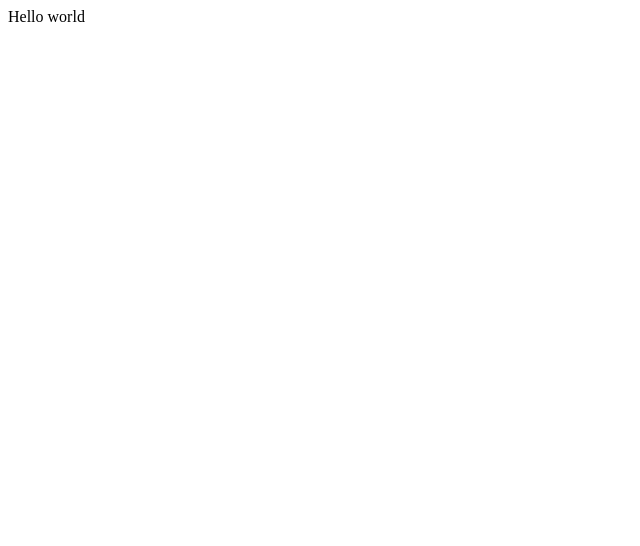
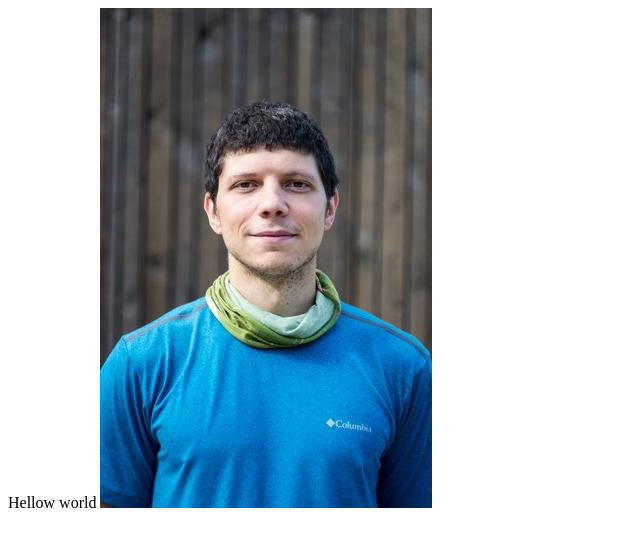
Before and after one commit to Domovenocheg/rsschool-cv, a plain HTML site: page index.html in a window 1280 px wide. Shown: the whole page, without its empty margins (0-640 px from the left). Drawn offline with Linux system fonts and the light colour scheme.

Commit message:
feat: add img, update index.html

```diff
--- a/index.html
+++ b/index.html
@@ -1,12 +1,13 @@
 <!DOCTYPE html>
 <html lang="en">
-<head>
-    <meta charset="UTF-8">
-    <meta http-equiv="X-UA-Compatible" content="IE=edge">
-    <meta name="viewport" content="width=device-width, initial-scale=1.0">
+  <head>
+    <meta charset="UTF-8" />
+    <meta http-equiv="X-UA-Compatible" content="IE=edge" />
+    <meta name="viewport" content="width=device-width, initial-scale=1.0" />
     <title>Document</title>
-</head>
-<body>
-    Hello world
-</body>
+  </head>
+  <body>
+    Hellow world
+    <img src="/avatar.jpeg" alt="avatar" class="avatar" />
+  </body>
 </html>
```
Also changed, not shown: avatar.jpeg (added).
